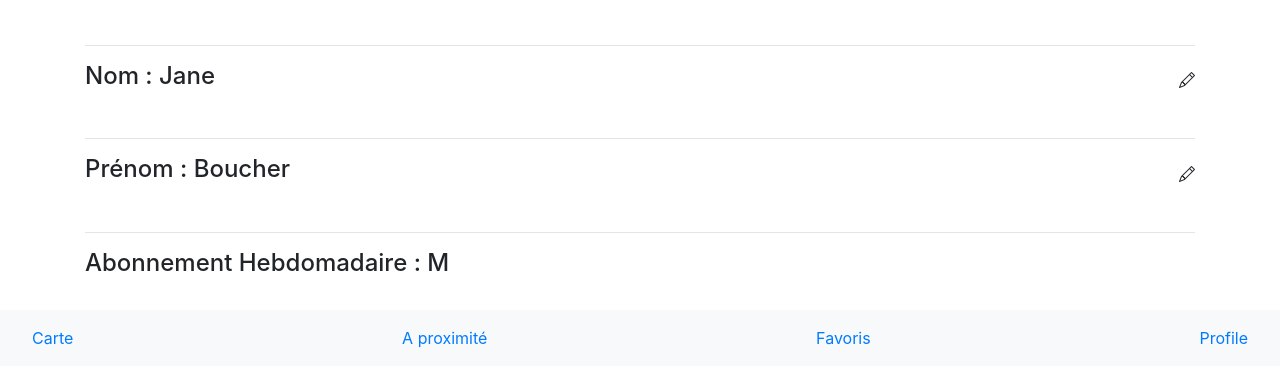
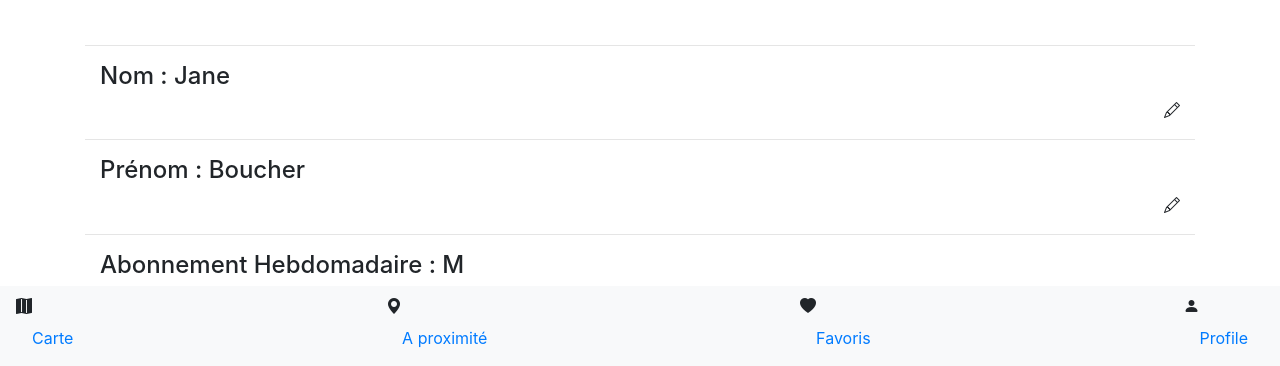
Before and after one commit to sayyokhati/Profile_project, a plain HTML site: page index.html in a window 1280 px wide. Shown: the part 434-800 px from the top of the page. Drawn offline with nearby package versions, Linux system fonts and the light colour scheme.

Commit message:
Update index.html

```diff
--- a/index.html
+++ b/index.html
@@ -1,6 +1,6 @@
 <!DOCTYPE html>
 <html lang="en">
-
+<!-- Profile faite par Sayyo -->
 <head>
     <meta charset="UTF-8">
     <meta name="viewport" content="width=device-width, initial-scale=1.0">
@@ -49,7 +49,7 @@
         </div>
         <br>
         <hr>
-        <div class="row ">
+        <div class="row.text ">
             <div class="col align-self-center">
                 <h4>Nom : Jane</h4>
             </div>
@@ -59,7 +59,7 @@
         </div>
         <br>
         <hr>
-        <div class="row ">
+        <div class="row.text ">
             <div class="col align-self-center">
                 <h4>Prénom : Boucher</h4>
             </div>
@@ -69,7 +69,7 @@
         </div>
         <br>
         <hr>
-        <div class="row ">
+        <div class="row.text ">
             <div class="col align-self-center">
                 <h4>Abonnement Hebdomadaire : M</h4>
             </div>
@@ -79,19 +79,27 @@
     </div>
 
     <nav class="navbar fixed-bottom navbar-light bg-light">
-        <div class="row">
-            <div class="col align-self-center">
-                <!-- <i class="bi bi-pencil"></i> -->
-                <a class="nav-link" href="#"> Carte</a>
-            </div>
 
+        <div class="nav-icon">
+            <i class="bi bi-map-fill"></i>
+            <a class="nav-link" href="#"> Carte</a>
         </div>
 
-        <a class="nav-link" href="parameters.html">A proximité</a>
+        <div class="nav-icon">
+            <i class="bi bi-geo-alt-fill"></i>
+            <a class="nav-link" href="#"> A proximité</a>
+        </div>
 
-        <a class="nav-link" href="#">Favoris</a>
+        <div class="nav-icon">
+            <i class="bi bi-heart-fill"></i>
+            <a class="nav-link" href="#"> Favoris</a>
+        </div>
 
-        <a class="nav-link" href="#">Profile</a>
+        <div class="nav-icon">
+            <i class="bi bi-person-fill"></i>
+            <a class="nav-link" href="index.html"> Profile</a>
+        </div>
+
     </nav>
 
 
```
